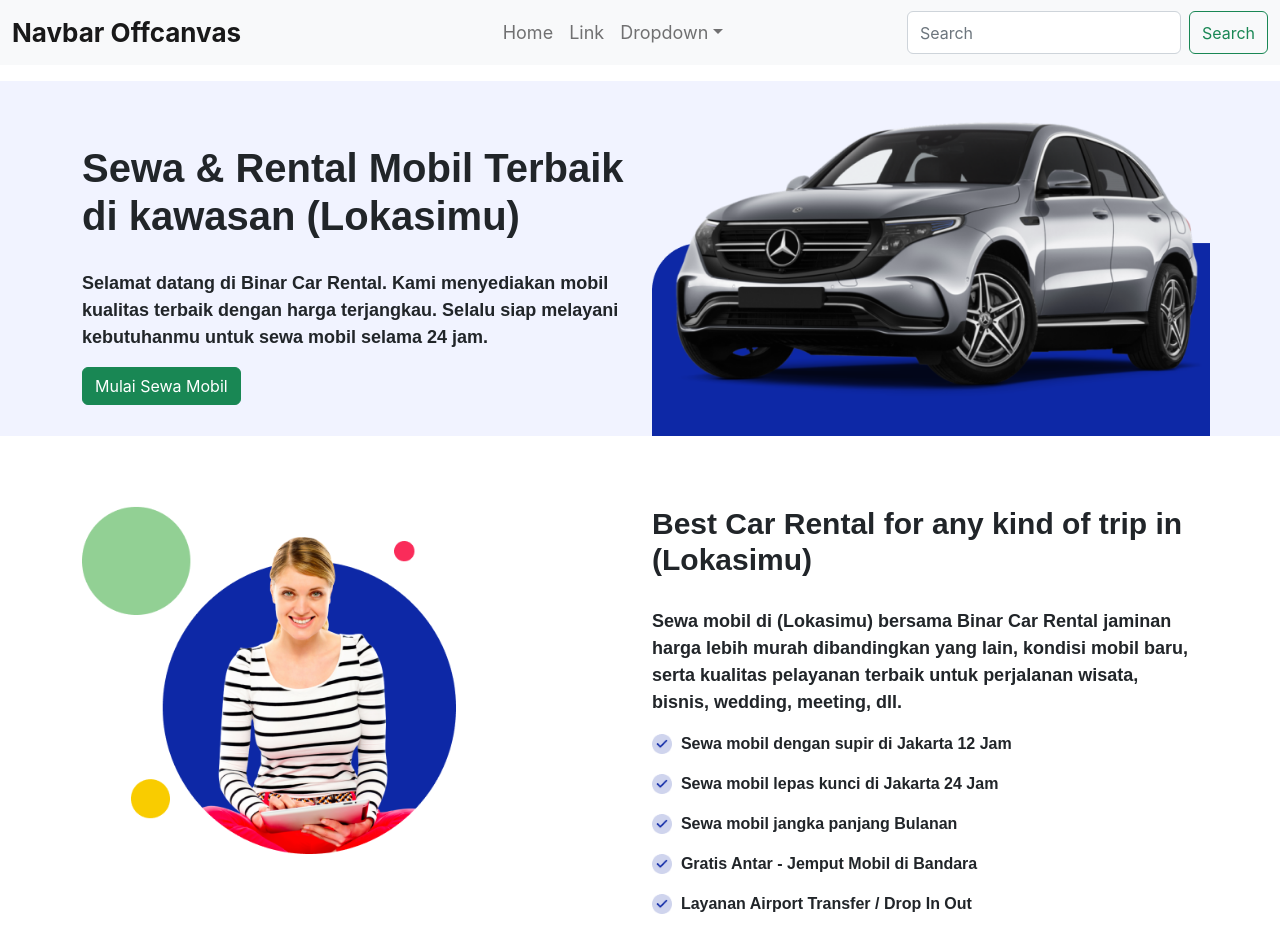
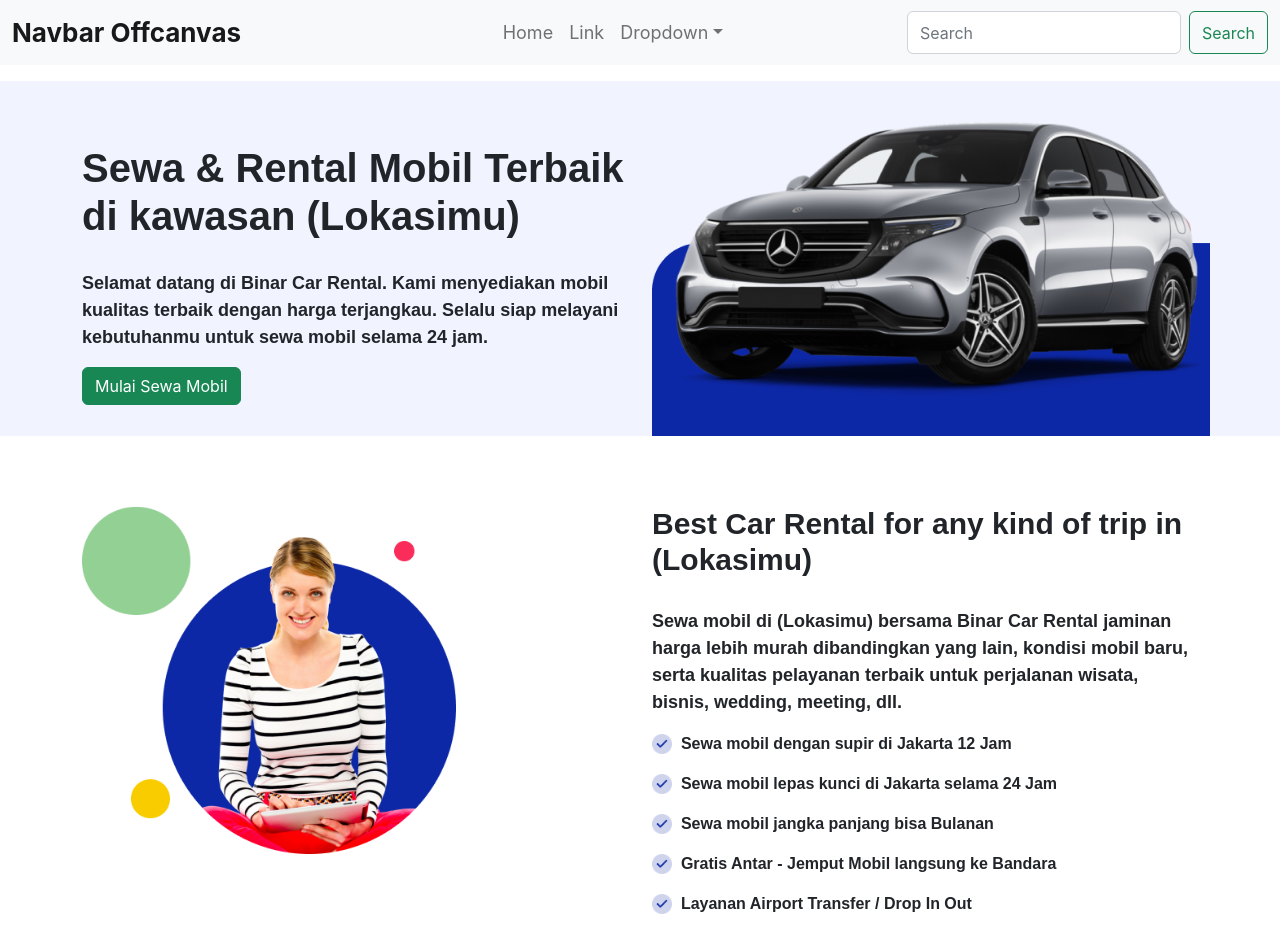
Before and after one commit to mulia007/gold_challenge, a React (Create React App) app: page / in a window 1280 px wide. Shown: the top 936 px of the page. Built offline with nearby package versions, Linux system fonts and the light colour scheme.

Commit message:
Update BestCar.jsx

```diff
--- a/src/components/BestCar.jsx
+++ b/src/components/BestCar.jsx
@@ -30,15 +30,15 @@
             </p>
             <p className="list">
               <img src="img/checklist.png" width={20} height={20} />
-              &nbsp;&nbsp;Sewa mobil lepas kunci di Jakarta 24 Jam
+              &nbsp;&nbsp;Sewa mobil lepas kunci di Jakarta selama 24 Jam
             </p>
             <p className="list">
               <img src="img/checklist.png" width={20} height={20} />
-              &nbsp;&nbsp;Sewa mobil jangka panjang Bulanan
+              &nbsp;&nbsp;Sewa mobil jangka panjang bisa Bulanan
             </p>
             <p className="list">
               <img src="img/checklist.png" width={20} height={20} />
-              &nbsp;&nbsp;Gratis Antar - Jemput Mobil di Bandara
+              &nbsp;&nbsp;Gratis Antar - Jemput Mobil langsung ke Bandara
             </p>
             <p className="list">
               <img src="img/checklist.png" width={20} height={20} />
```
